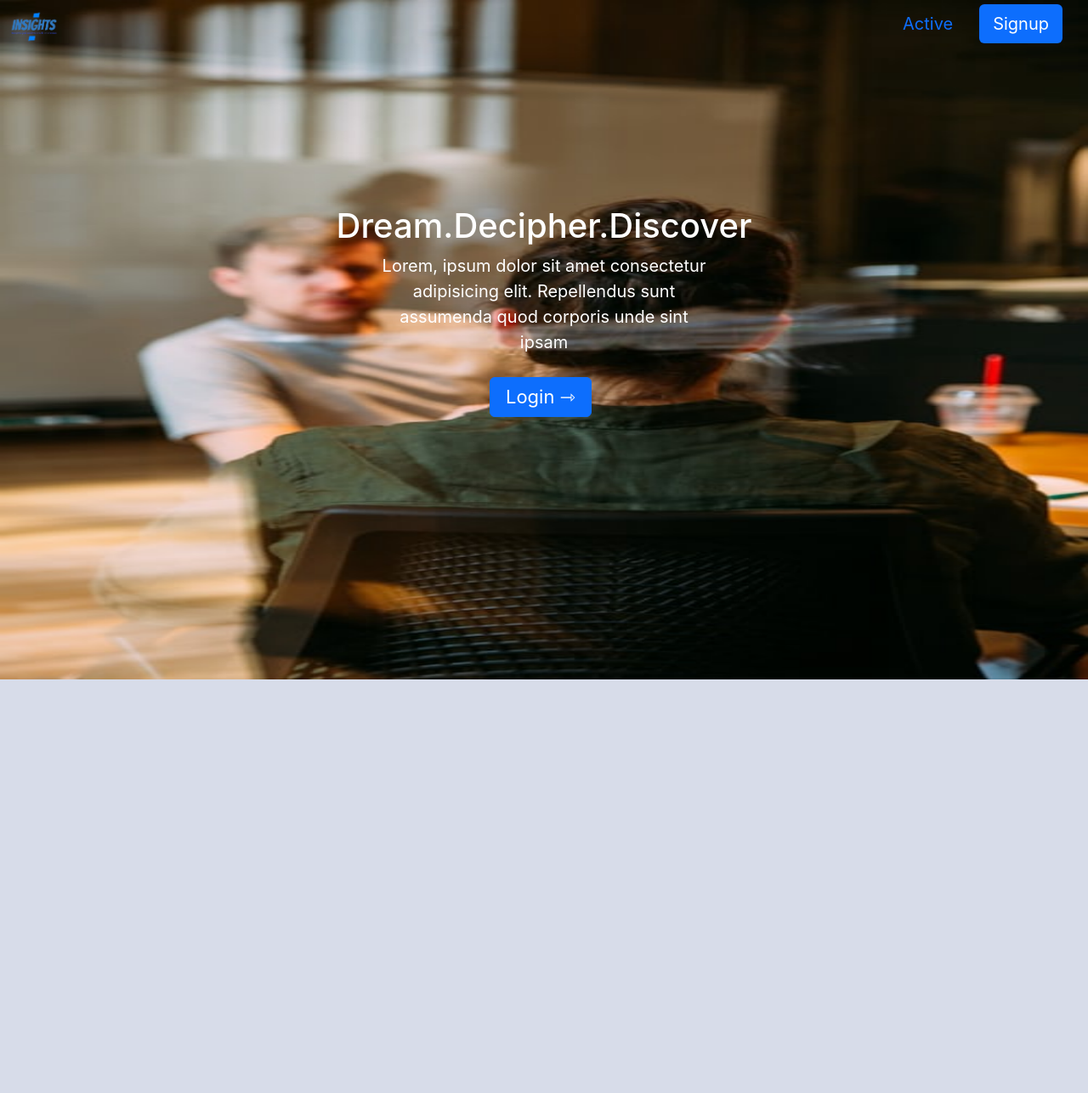
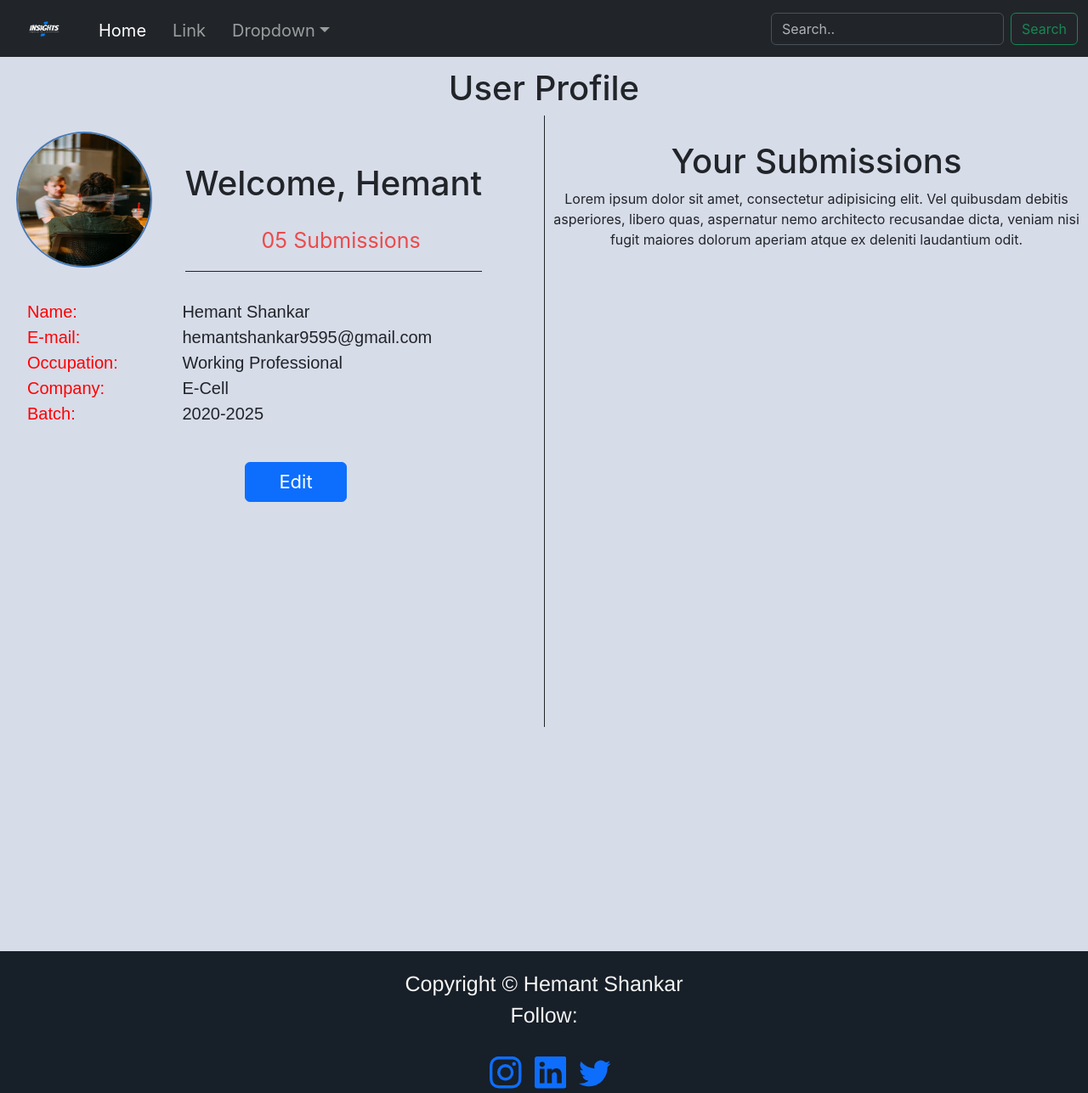
Before and after one commit to HemantShankar/Insights, a React (Create React App) app: page / in a window 1280 px wide. Shown: the whole page at 85% size. Before the commit the page ends 800 px from the top, so only its background shows below. Built offline with nearby package versions, Linux system fonts and the light colour scheme.

Commit message:
Created login form and userprofile page

```diff
--- a/src/App.js
+++ b/src/App.js
@@ -9,12 +9,12 @@ import UserProfile from './MyComponents/UserProfile.jsx';
 function App() {
   return (
     <>
-    <Home/>
-    {/* <Navbar/> */}
+    {/* <Home/> */}
+    <Navbar/>
     {/* <Login /> */}
     {/* <Signup/> */}
-    {/* <UserProfile/> */}
-    {/* <Footer/> */}
+    <UserProfile/>
+    <Footer/>
     </>
 
   );
--- a/src/MyComponents/Footer.jsx
+++ b/src/MyComponents/Footer.jsx
@@ -7,10 +7,11 @@ import './footer.css'
 const Footer = () => {
   return (
     <footer className="footerContent">
-      <p>
+      <p className='footer-para'>
         Copyright &copy; Hemant Shankar
+        <br />
+        Follow:
       </p>
-      <h3>Follow:</h3>
       <div className="social-icons">
         <a href="https://www.instagram.com/i__.savvy/"><BsInstagram /></a>
         <a href="https://www.linkedin.com/in/hemant-shankar/"><BsLinkedin /></a>
--- a/src/MyComponents/Login.jsx
+++ b/src/MyComponents/Login.jsx
@@ -13,17 +13,12 @@ const login = () => {
                     </li>
                     <li className="nav-item">
                         <a className="nav-link" href="#">Link</a>
-                    </li>
-                    <li className="nav-item">
-                        <a className="nav-link" href="#">Link</a>
                     </li> */}
                     <li className="nav-item-signup ">
                         <a className="nav-link active" aria-current="page" href="#">Sign Up</a>
                     </li>
                 </ul>
-                <h1>hello</h1>
-                <h2>baby</h2>
-                {/* <div className="login-form">
+                <div className="login-form">
                     <div className="in-form">
                         <div>
                             <img className="logo-img" src={logo_img} alt="Your Company" />
@@ -33,43 +28,22 @@ const login = () => {
                                 <a href="#" className="font-medium text-indigo-600 hover:text-indigo-500">Signup for your account</a>
                             </p>
                         </div>
-                        <form className="mt-8 space-y-6" action="#" method="POST">
-                            <input type="hidden" name="remember" value="true" />
-                            <div className="-space-y-px rounded-md shadow-sm">
-                                <div>
-                                    <label htmlFor="email-address" className="sr-only">Email address</label>
-                                    <input id="email-address" name="email" type="email" autoComplete="email" required className="relative block w-full rounded-t-md border-0 py-1.5 text-gray-900 ring-1 ring-inset ring-gray-300 placeholder:text-gray-400 focus:z-10 focus:ring-2 focus:ring-inset focus:ring-indigo-600 sm:text-sm sm:leading-6" placeholder="Email address" />
-                                </div>
-                                <div>
-                                    <label htmlFor="password" className="sr-only">Password</label>
-                                    <input id="password" name="password" type="password" autoComplete="current-password" required className="relative block w-full rounded-b-md border-0 py-1.5 text-gray-900 ring-1 ring-inset ring-gray-300 placeholder:text-gray-400 focus:z-10 focus:ring-2 focus:ring-inset focus:ring-indigo-600 sm:text-sm sm:leading-6" placeholder="Password" />
-                                </div>
-                            </div>
 
-                            <div className="flex items-center justify-between">
-                                <div className="flex items-center">
-                                    <input id="remember-me" name="remember-me" type="checkbox" className="h-4 w-4 rounded border-gray-300 text-indigo-600 focus:ring-indigo-600" />
-                                    <label htmlFor="remember-me" className="ml-2 block text-sm text-gray-900">Remember me</label>
-                                </div>
+                        <div className="mb-3">
+                            <label htmlFor="exampleFormControlInput1" className="form-label">Email address</label>
+                            <input type="email" className="form-control" id="exampleFormControlInput1" placeholder="name@example.com" />
+                        </div>
 
-                                <div className="text-sm">
-                                    <a href="#" className="font-medium text-indigo-600 hover:text-indigo-500">Forgot your password?</a>
-                                </div>
-                            </div>
+                        <div className="mb-3 align-items-center">
+                            <label htmlFor="inputPassword6" className="form-label">Password</label>
+                            <input type="password" id="inputPassword6" className="form-control" aria-labelledby="passwordHelpInline" />
+                        </div>
 
-                            <div>
-                                <button type="submit" className="group relative flex w-full justify-center rounded-md bg-indigo-600 py-2 px-3 text-sm font-semibold text-white hover:bg-indigo-500 focus-visible:outline focus-visible:outline-2 focus-visible:outline-offset-2 focus-visible:outline-indigo-600">
-                                    <span className="absolute inset-y-0 left-0 flex items-center pl-3">
-                                        <svg className="h-5 w-5 text-indigo-500 group-hover:text-indigo-400" viewBox="0 0 20 20" fill="currentColor" aria-hidden="true">
-                                            <path fillRule="evenodd" d="M10 1a4.5 4.5 0 00-4.5 4.5V9H5a2 2 0 00-2 2v6a2 2 0 002 2h10a2 2 0 002-2v-6a2 2 0 00-2-2h-.5V5.5A4.5 4.5 0 0010 1zm3 8V5.5a3 3 0 10-6 0V9h6z" clipRule="evenodd" />
-                                        </svg>
-                                    </span>
-                                    Sign in
-                                </button>
-                            </div>
-                        </form>
+                        <div className="submit-button text-center">
+                            <input className="btn btn-primary " type="submit" value="Submit"></input>
+                        </div>
                     </div>
-                </div> */}
+                </div>
             </div>
 
             <div className="left-content">
--- a/src/MyComponents/UserProfile.jsx
+++ b/src/MyComponents/UserProfile.jsx
@@ -47,7 +47,8 @@ const UserProfile = () => {
                 </div>
 
                 <div className="submissions">
-                    <h1>Submissions</h1>
+                    <h1 className='heading-submissions'>Your Submissions</h1>
+                    <p>Lorem ipsum dolor sit amet, consectetur adipisicing elit. Vel quibusdam debitis asperiores, libero quas, aspernatur nemo architecto recusandae dicta, veniam nisi fugit maiores dolorum aperiam atque ex deleniti laudantium odit.</p>
                 </div>
             </div>
         </>
--- a/src/MyComponents/footer.css
+++ b/src/MyComponents/footer.css
@@ -1,11 +1,8 @@
 .footerContent{
-    position: fixed;
+  position: relative;
+  top: 33vh;
+  font-size: 25px;
   text-align: center;
-    bottom: 0;
-    left: 0;
-    right: 0;
-    /* top: 90vh; */
-    font-size: 25px;
   font-family:'Franklin Gothic Medium', 'Arial Narrow', Arial, sans-serif;
   color: whitesmoke;
   padding-top: 20px;
@@ -13,6 +10,8 @@
   background: rgb(23, 31, 40);
 }
 
+.footer-para{
+}
 .social-icons {
     position: relative;
     margin-top: 10px;
--- a/src/MyComponents/userprofile.css
+++ b/src/MyComponents/userprofile.css
@@ -20,9 +20,10 @@
 .submissions{
     text-align: center;
     display: flex;
-    flex-direction: row;
+    flex-direction: column;
     width: 50%;
-    height: 100vh;
+    height: 90vh;
+    padding-top: 30px;
     border-left: 1px solid;
 }
 
@@ -146,3 +147,8 @@
         flex-direction: column;
     }
 }
+
+.heading-submissions{
+    /* text-align: center; */
+    /* width: 100%; */
+}
```
Lines whose indentation alone changed are shown as unchanged.
